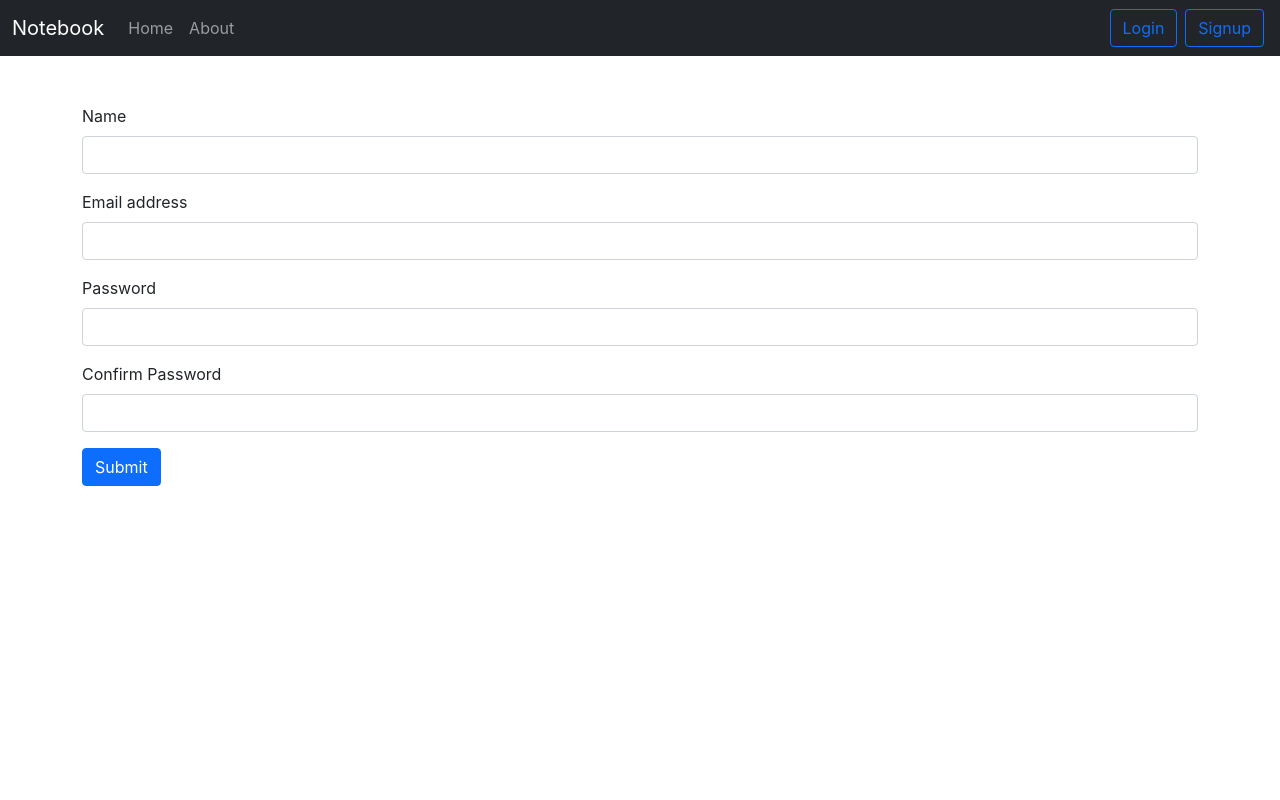
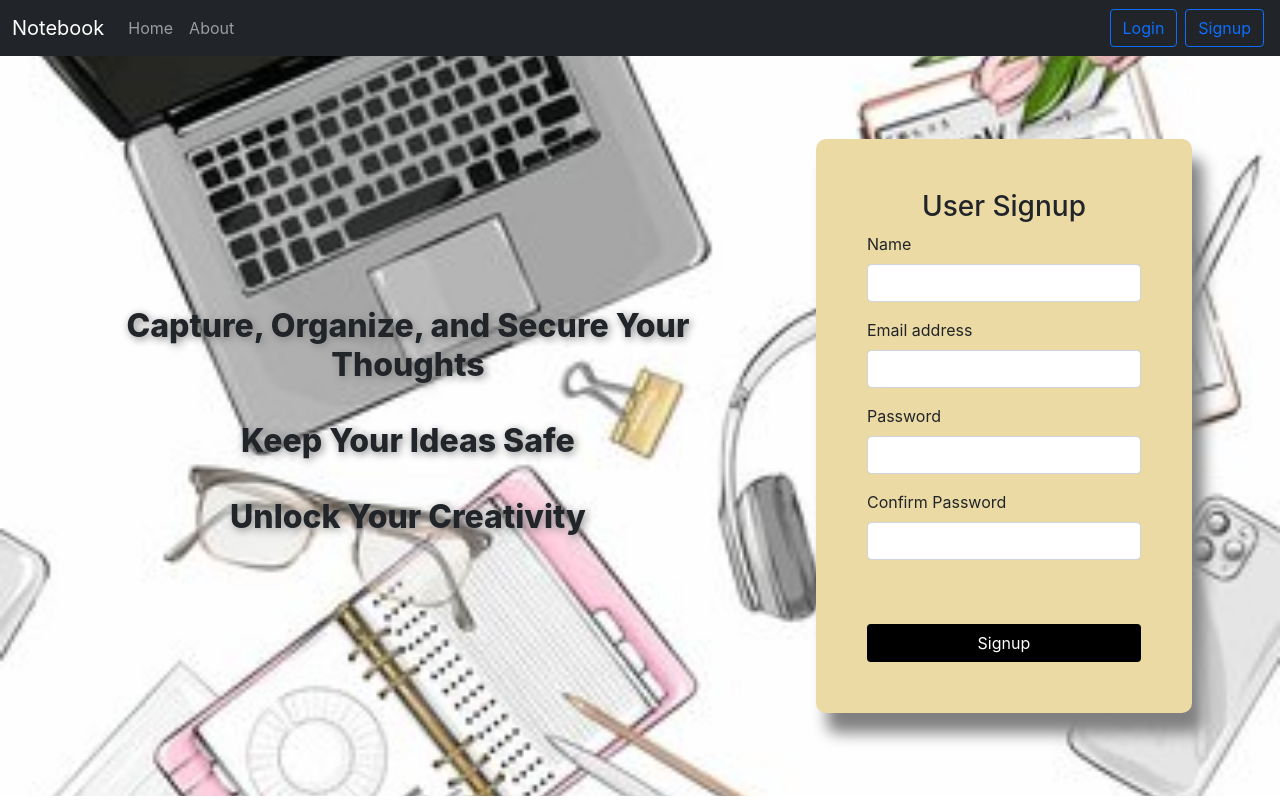
Before and after one commit to YogendraRajpoot/notesfrontend, a React (Create React App) app: page /signup in a window 1280 px wide. Built offline with nearby package versions, Linux system fonts and the light colour scheme.

Commit message:
Update Signup.js

```diff
--- a/src/components/Signup.js
+++ b/src/components/Signup.js
@@ -1,7 +1,13 @@
 import React, { useState } from "react";
 import { useNavigate } from "react-router-dom";
+import Notes1 from "../assets/notes1.jpg";
+import Notes2 from "../assets/notes2.jpg";
+import Notes3 from "../assets/notes3.avif";
+import Notes4 from "../assets/notes4.jpg";
 
 const Signup = () => {
+  const HEIGHT = window.innerHeight;
+
   const navigate = useNavigate();
   const [credentials, setCredentials] = useState({
     name: "",
@@ -17,7 +23,9 @@ const Signup = () => {
   const handleSubmit = async (e) => {
     e.preventDefault();
     const { name, email, password } = credentials;
-    const response = await fetch("https://notesbackend-qr9l.onrender.com/api/auth/signup", {
+    const response = await fetch(
+      "https://notesbackend-qr9l.onrender.com/api/auth/signup",
+      {
         method: "POST",
         headers: {
           "Content-Type": "application/json",
@@ -27,7 +35,8 @@ const Signup = () => {
           email,
           password,
         }),
-    });
+      }
+    );
     const json = await response.json();
     console.log("signup", json);
     if (json.success) {
@@ -40,8 +49,85 @@ const Signup = () => {
     }
   };
   return (
-    <div className="container my-5">
-      <form onSubmit={handleSubmit}>
+    <div
+      className=" py-5"
+      style={{
+        height: `${HEIGHT - 0.075 * HEIGHT}px`,
+        width: "100%",
+        marginLeft: "auto",
+        marginRight: "auto",
+        display: "flex",
+        flexDirection: "row",
+        justifyContent: "space-evenly",
+        backgroundColor: "black",
+        backgroundImage: `url(${Notes2}) `,
+        backgroundSize: "cover",
+        backgroundRepeat: "no-repeat",
+        backgroundPosition: "center",
+        alignItems: "center",
+      }}
+    >
+      <div
+        style={{
+          display: "flex",
+          flexDirection: "column",
+          alignItems: "center",
+          justifyContent: "center",
+          width: "50%",
+          gap: "30px",
+          fontWeight: "800",
+        }}
+      >
+        {/* <img
+          src={Notes1}
+          style={{
+            maxWidth: "100%",
+            maxHeight: "100%",
+            // objectFit: "cover",
+            borderRadius: "10px",
+          }}
+        /> */}
+        <h2
+          style={{
+            textAlign: "center",
+            fontWeight: "800",
+            textShadow: "2px 2px 8px grey",
+          }}
+        >
+          Capture, Organize, and Secure Your Thoughts
+        </h2>
+        <h2
+          style={{
+            textAlign: "center",
+            fontWeight: "800",
+            textShadow: "2px 2px 8px grey",
+          }}
+        >
+          Keep Your Ideas Safe
+        </h2>
+        <h2
+          style={{
+            textAlign: "center",
+            fontWeight: "800",
+            textShadow: "2px 2px 8px grey",
+          }}
+        >
+          Unlock Your Creativity
+        </h2>
+      </div>
+      <form
+        onSubmit={handleSubmit}
+        style={{
+          minWidth: "20%",
+          borderRadius: "10px",
+          boxShadow: "11px 20px 15px grey",
+          padding: "4%",
+          // backgroundColor: "#c5ece9",
+          // backgroundColor: "#f0967e",
+          backgroundColor: "#ecdaa4",
+        }}
+      >
+        <h3 className="text-center">User Signup</h3>
         <div className="mb-3">
           <label htmlFor="name" className="form-label">
             Name
@@ -107,8 +193,12 @@ const Signup = () => {
           />
         </div>
 
-        <button type="submit" className="btn btn-primary">
-          Submit
+        <button
+          type="submit"
+          className="btn w-100 mt-5"
+          style={{ backgroundColor: "black", color: "white" }}
+        >
+          Signup
         </button>
       </form>
     </div>
```
Lines whose indentation alone changed are shown as unchanged.
